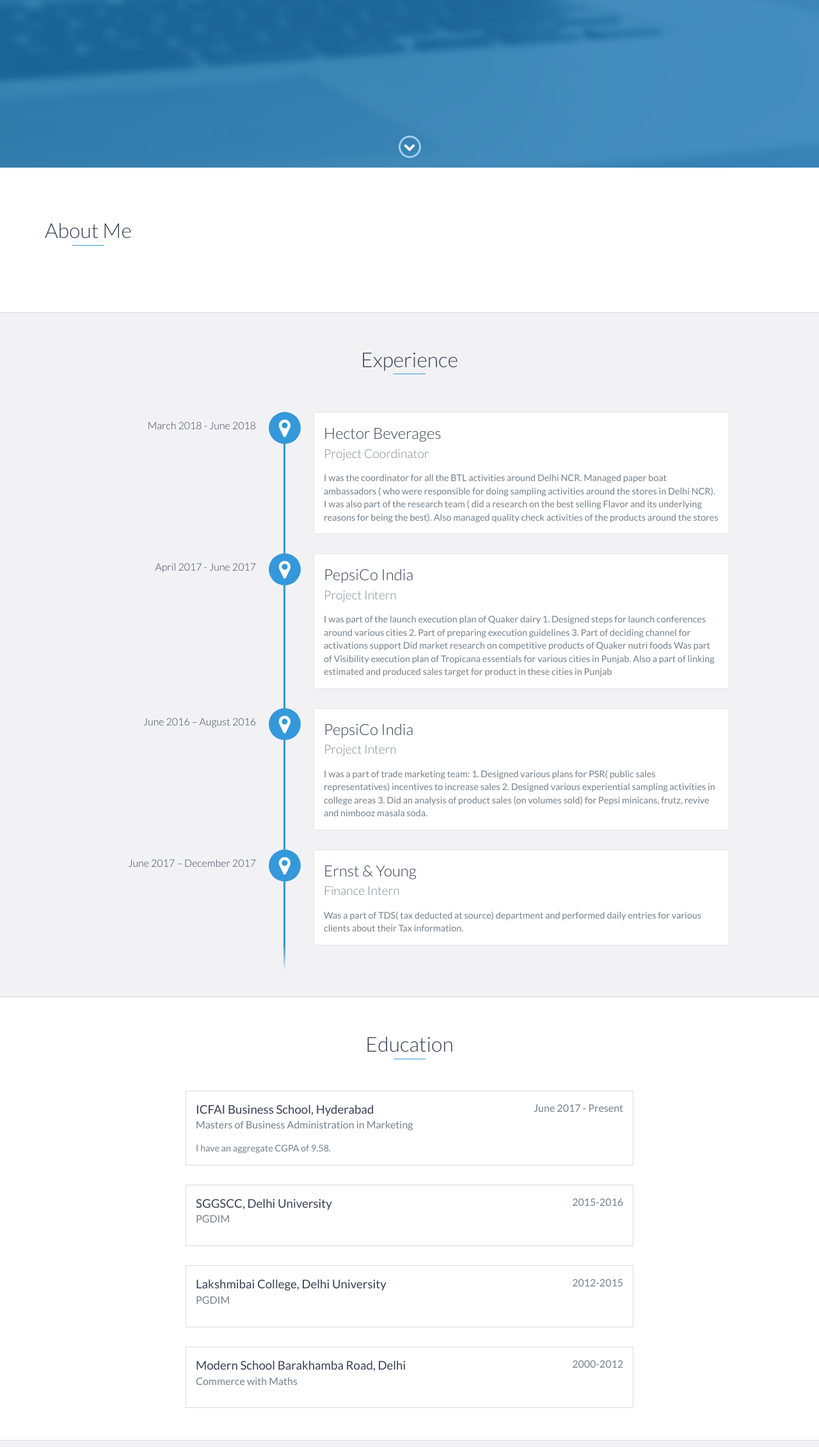
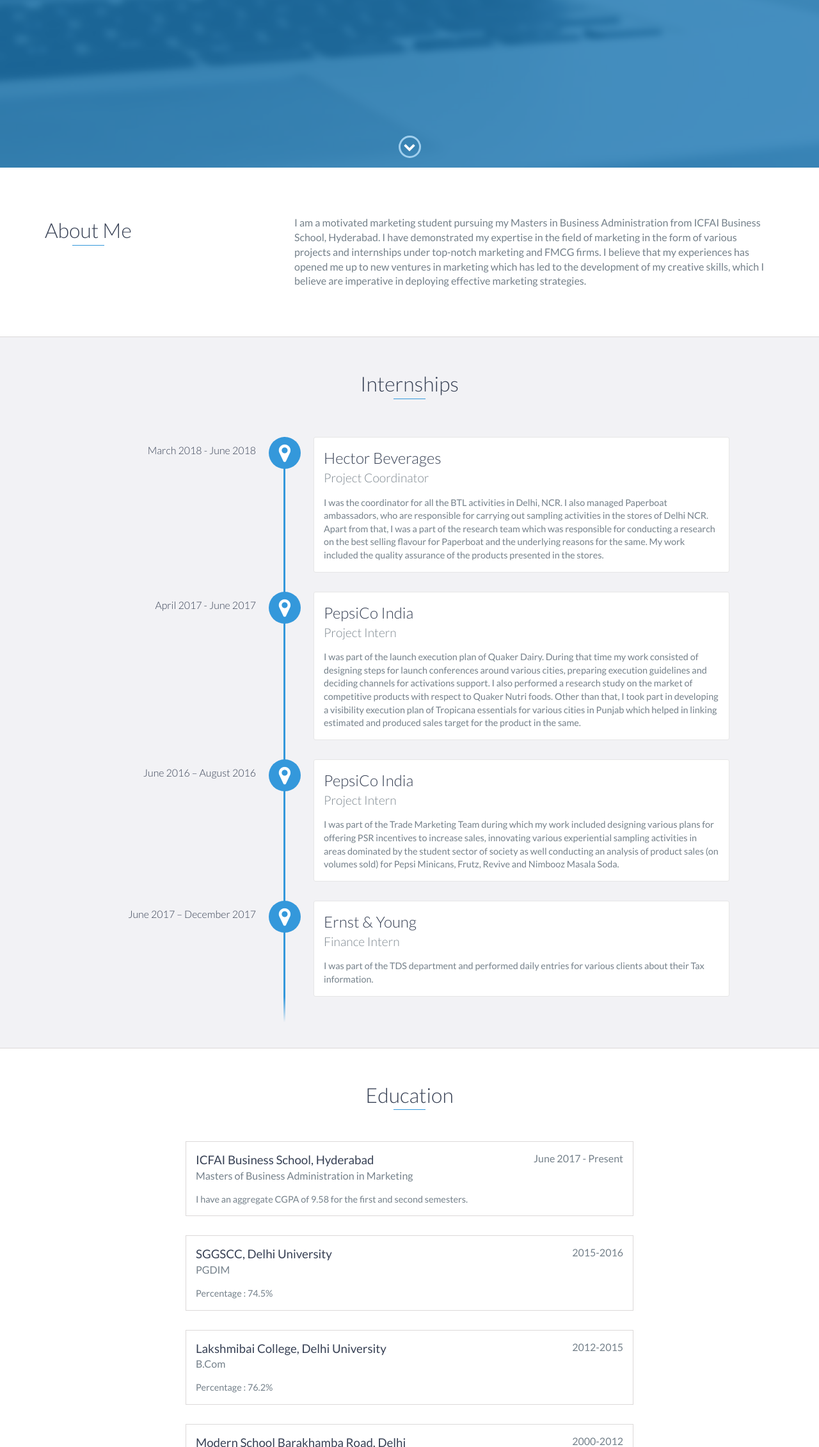
Before and after one commit to raghaviaggarwal/raghaviaggarwal.github.io, a website: page index.html in a window 1280 px wide. Shown: the part 538-2800 px from the top of the page at 64% size. Drawn offline with nearby package versions, Linux system fonts and the light colour scheme.

Commit message:
UPdated education fields

```diff
--- a/index.html
+++ b/index.html
@@ -28,7 +28,7 @@
                 <a href="#about">About</a>
             </li>
             <li>
-                <a href="#experience">Experience</a>
+                <a href="#experience">Internships</a>
             </li>
             <li>
                 <a href="#education">Education</a>
@@ -49,7 +49,7 @@
     <div id="lead">
         <div id="lead-content">
             <h1>Raghavi Aggarwal</h1>
-            <h2>Marketing Student</h2>
+            <h2>MBA in Marketing</h2>
             <a href="#" class="btn-rounded-white">Download Resume</a>
         </div>
         <!-- End #lead-content -->
@@ -74,6 +74,7 @@
                 <div class="col-md-8">
                     <p>
                         <!-- Insert text about yourself-->
+                        I am a motivated marketing student pursuing my Masters in Business Administration from ICFAI Business School, Hyderabad. I have demonstrated my expertise in the field of marketing in the form of various projects and internships under top-notch marketing and FMCG firms. I believe that my experiences has opened me up to new ventures in marketing which has led to the development of my creative skills,  which I believe are imperative in deploying effective marketing strategies.
                     </p>
                 </div>
             </div>
@@ -82,25 +83,20 @@
     <!-- End #about -->
 
     <div id="experience" class="background-alt">
-        <h2 class="heading">Experience</h2>
+        <h2 class="heading">Internships</h2>
         <div id="experience-timeline">
             <div data-date="March 2018 - June 2018">
                 <h3>Hector Beverages</h3>
                 <h4>Project Coordinator</h4>
                 <p>
-                    I was the coordinator for all the BTL activities around Delhi NCR. Managed paper boat ambassadors ( who were responsible for doing sampling activities around the stores in Delhi NCR). I was also part of the research team ( did a research on the best selling Flavor and its underlying reasons for being the best). Also managed quality check activities of the products around the stores
+                    I was the coordinator for all the BTL activities in Delhi, NCR. I also managed Paperboat ambassadors, who are responsible for carrying out sampling activities in the stores of Delhi NCR. Apart from that, I was a part of the research team which was responsible for conducting a research on the best selling flavour for Paperboat and the underlying reasons for the same. My work included the quality assurance of the products presented in the stores.
                 </p>
             </div>
             <div data-date="April 2017 - June 2017">
                 <h3>PepsiCo India</h3>
                 <h4>Project Intern</h4>
                 <p>
-                    I was part of the launch execution plan of Quaker dairy
-                        1. Designed steps for  launch conferences around various cities
-                        2. Part of preparing execution guidelines
-                        3. Part of deciding channel  for activations support
-                    Did market research on competitive products of Quaker nutri foods
-                    Was part of Visibility execution plan of Tropicana essentials for various cities in Punjab. Also a part of linking estimated and produced sales target for product in these cities in Punjab
+                    I was part of the launch execution plan of Quaker Dairy. During that time my work consisted of designing steps for launch conferences around various cities, preparing execution guidelines and deciding channels for activations support. I also performed a research study on the market of competitive products with respect to Quaker Nutri foods. Other than that, I took part in developing a visibility execution plan of Tropicana essentials for various cities in Punjab which helped in linking estimated and produced sales target for the product in the same.
                 </p>
             </div>
 
@@ -108,10 +104,7 @@
                 <h3>PepsiCo India</h3>
                 <h4>Project Intern</h4>
                 <p>
-                    I was a part of trade marketing team:
-                        1. Designed various plans for PSR( public sales representatives) incentives to increase sales
-                        2. Designed various experiential sampling activities in college areas
-                        3. Did an analysis of product sales (on volumes sold) for Pepsi minicans, frutz, revive and nimbooz masala soda.
+                    I was part of the Trade Marketing Team during which my work included designing various plans for offering PSR incentives to increase sales, innovating various experiential sampling activities in areas dominated by the student sector of society as well conducting an analysis of product sales (on volumes sold) for Pepsi Minicans, Frutz, Revive and Nimbooz Masala Soda.
                 </p>
             </div>
 
@@ -119,7 +112,7 @@
                 <h3>Ernst & Young</h3>
                 <h4>Finance Intern</h4>
                 <p>
-                    Was a part of TDS( tax deducted at source) department and performed daily entries for various clients about their Tax information.
+                    I was part of the TDS department and performed daily entries for various clients about their Tax information.
                 </p>
             </div>
         </div>
@@ -133,8 +126,7 @@
             <span class="education-date">June 2017 - Present</span>
             <h4>Masters of Business Administration in Marketing</h4>
             <p>
-                <!--Insert some text about this -->
-                I have an aggregate CGPA of 9.58.
+                I have an aggregate CGPA of 9.58 for the first and second semesters.
             </p>
         </div>
         <!-- End .education-block -->
@@ -144,7 +136,7 @@
             <span class="education-date">2015-2016</span>
             <h4>PGDIM</h4>
             <p>
-                <!--Insert some text and percentage below this line -->
+                Percentage : 74.5%
             </p>
         </div>
         <!-- End .education-block -->
@@ -152,10 +144,11 @@
         <div class="education-block">
             <h3>Lakshmibai College, Delhi University</h3>
             <span class="education-date">2012-2015</span>
-            <h4>PGDIM</h4>
+            <h4>B.Com</h4>
             <p>
-                <!--Insert some text and percentage below this line -->
+                Percentage : 76.2%
             </p>
+
         </div>
         <!-- End .education-block -->
 
@@ -164,7 +157,8 @@
             <span class="education-date">2000-2012</span>
             <h4>Commerce with Maths</h4>
             <p>
-                <!--Insert some text and percentage below this line -->
+                Percentage in 10th Grade: 78%
+                Percentage in 12th Grade: 82%
             </p>
         </div>
         <!-- End .education-block -->
@@ -185,7 +179,7 @@
                         <p>
                             <!-- Insert some text about this-->
                         </p>
-                        <a href="#">View Project</a>
+                        <a href="https://drive.google.com/file/d/1EbIMpKzWU7ktVdxpHu_KxF33QFr61TdK/view?usp=sharing">View Certificate</a>
                     </div>
                     <!-- End .project-info -->
                 </div>
@@ -201,7 +195,6 @@
                         <p>
                             <!-- Insert some text about this-->
                         </p>
-                        <a href="#">View Project</a>
                     </div>
                     <!-- End .project-info -->
                 </div>
@@ -217,7 +210,7 @@
                         <p>
                             <!-- Insert some text about this-->
                         </p>
-                        <a href="#">View Project</a>
+                        <a href="https://drive.google.com/file/d/1_ChrFrdYY-mgZU60sZ3vBjYqhl5C5tMg/view?usp=sharing">View Certificate</a>
                     </div>
                     <!-- End .project-info -->
                 </div>
@@ -233,7 +226,6 @@
                         <p>
                             <!-- Insert some text about this-->
                         </p>
-                        <a href="#">View Project</a>
                     </div>
                     <!-- End .project-info -->
                 </div>
@@ -249,7 +241,6 @@
                         <p>
                             <!-- Insert some text about this-->
                         </p>
-                        <a href="#">View Project</a>
                     </div>
                     <!-- End .project-info -->
                 </div>
@@ -266,8 +257,6 @@
             <li>Marketing</li>
             <li>Research</li>
             <li>Marketing Stategy</li>
-            <li>React</li>
-            <li>Java</li>
             <li>Microsoft Office</li>
             <li>Microsoft Excel</li>
             <li>Sales Management</li>
```
